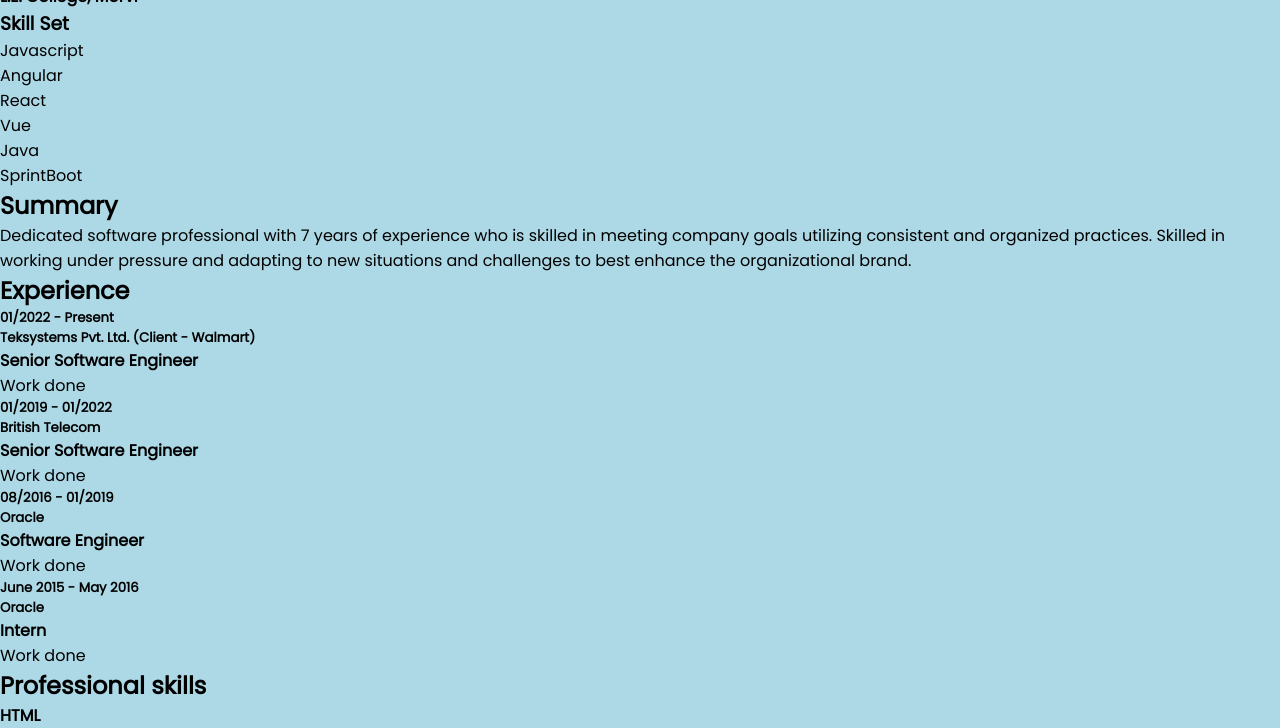
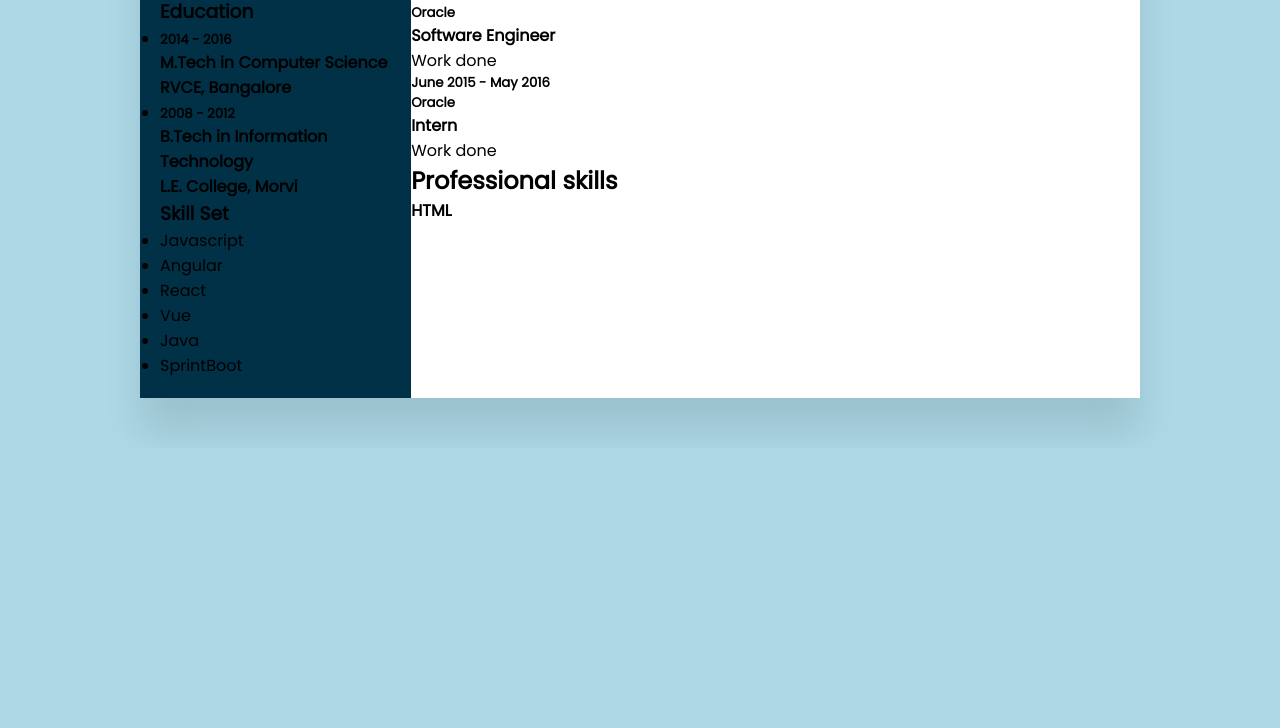
Before and after one commit to AbhishekKrTiwari/MyResume, a plain HTML site: page index.html in a window 1280 px wide. Shown: the part 417-1145 px from the top of the page. After the commit the page ends 865 px from the top, so only its background shows below. Drawn offline with Linux system fonts and the light colour scheme.

Commit message:
Update style.css

```diff
--- a/style.css
+++ b/style.css
@@ -14,3 +14,22 @@
     align-items: center;
     min-height: 100vh;
 }
+
+
+.container {
+    position: relative;
+    width: 100%;
+    max-width: 1000px;
+    min-height: 100px;
+    background: #fff;
+    margin: 50px;
+    display: grid;
+    grid-template-columns: 1fr 3fr;
+    box-shadow: 0 35px 35px rgba(0,0,0,0.1);
+}
+
+.container .left_Side {
+    position: relative;
+    background: #003147;
+    padding: 20px;
+}
```
